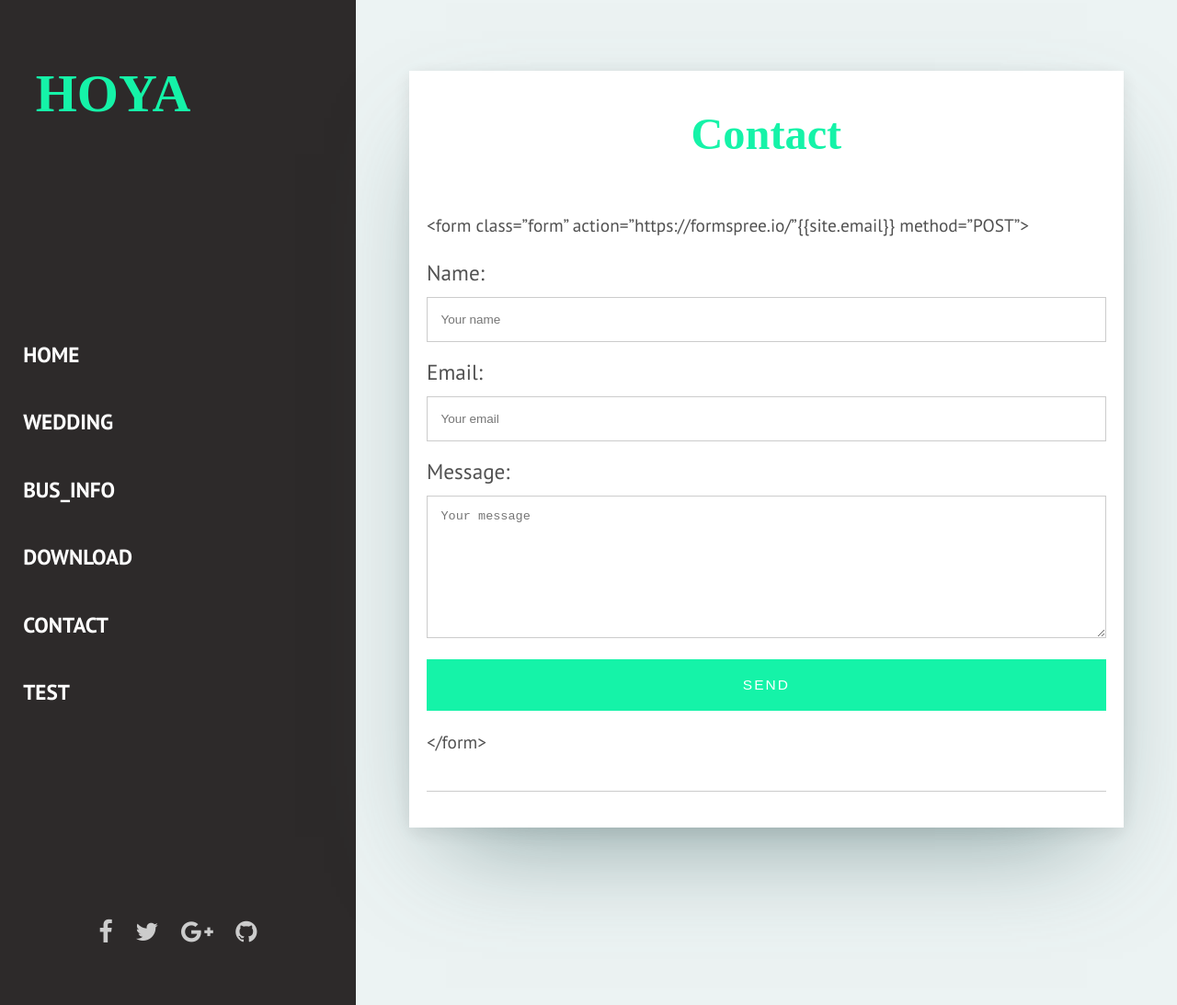
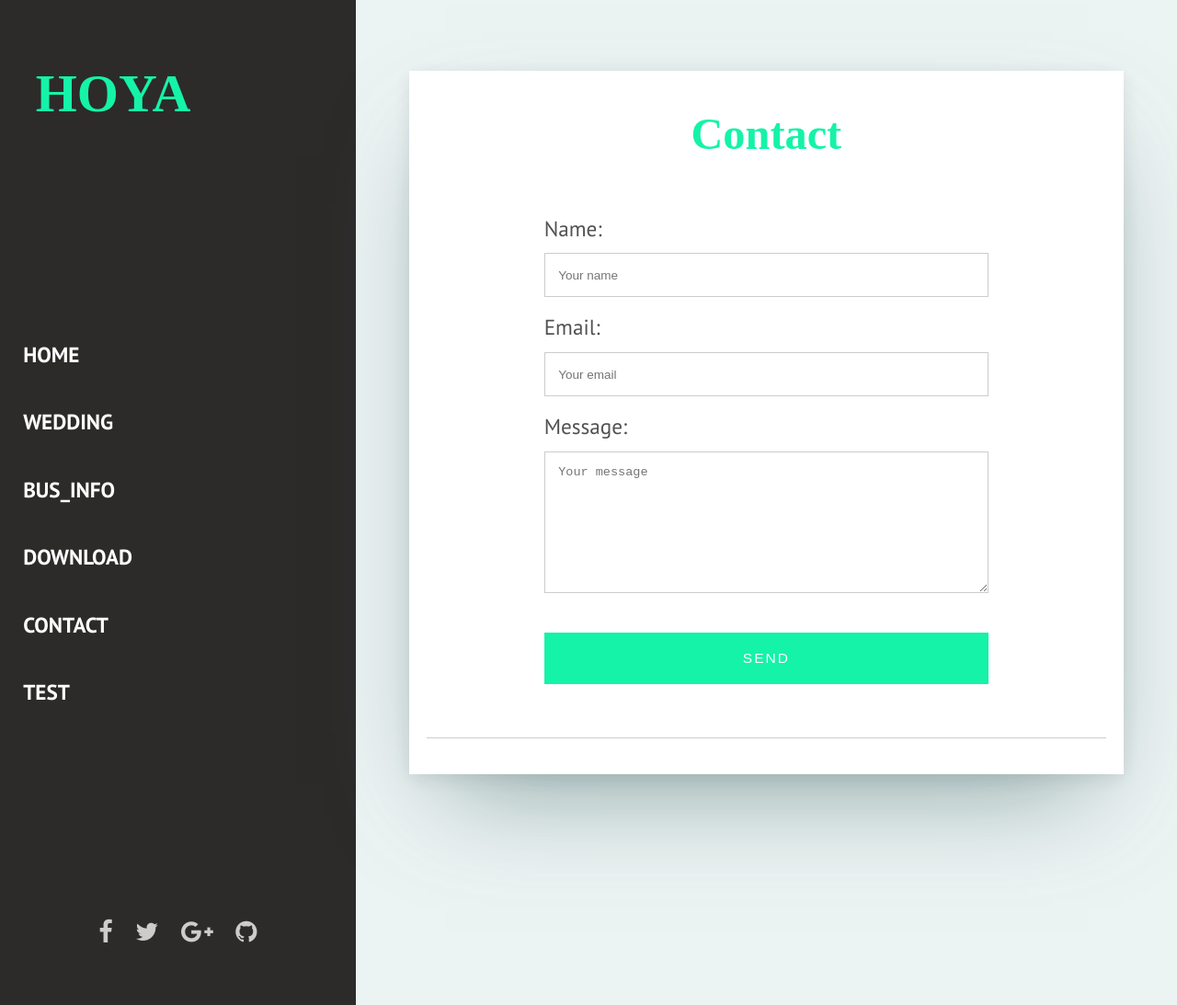
Before and after one commit to namhojin/namhojin.github.io, a Jekyll site: the page built from _pages/contact.html, in a window 1280 px wide and 1093 px high. Shown: the whole window at 92% size. Built offline with Jekyll 4.4.1, drawn with Linux system fonts in a browser that asks for light colours; some web fonts are replaced.

Commit message:
Update contact.html

```diff
--- a/_pages/contact.html
+++ b/_pages/contact.html
@@ -4,7 +4,7 @@ title: Contact
 permalink: /contact/
 ---
 
-<form class="form" action="https://formspree.io/"{{site.email}} method="POST">
+<form class="form" action='https://formspree.io/{{site.email}}' method="POST">
   <div class="form-item">
       <label class="contact-label" for="name">Name:</label>
       <input type="text" placeholder="Your name" id="name" class="contact-input" name="name" tabindex="1" required/>
```
